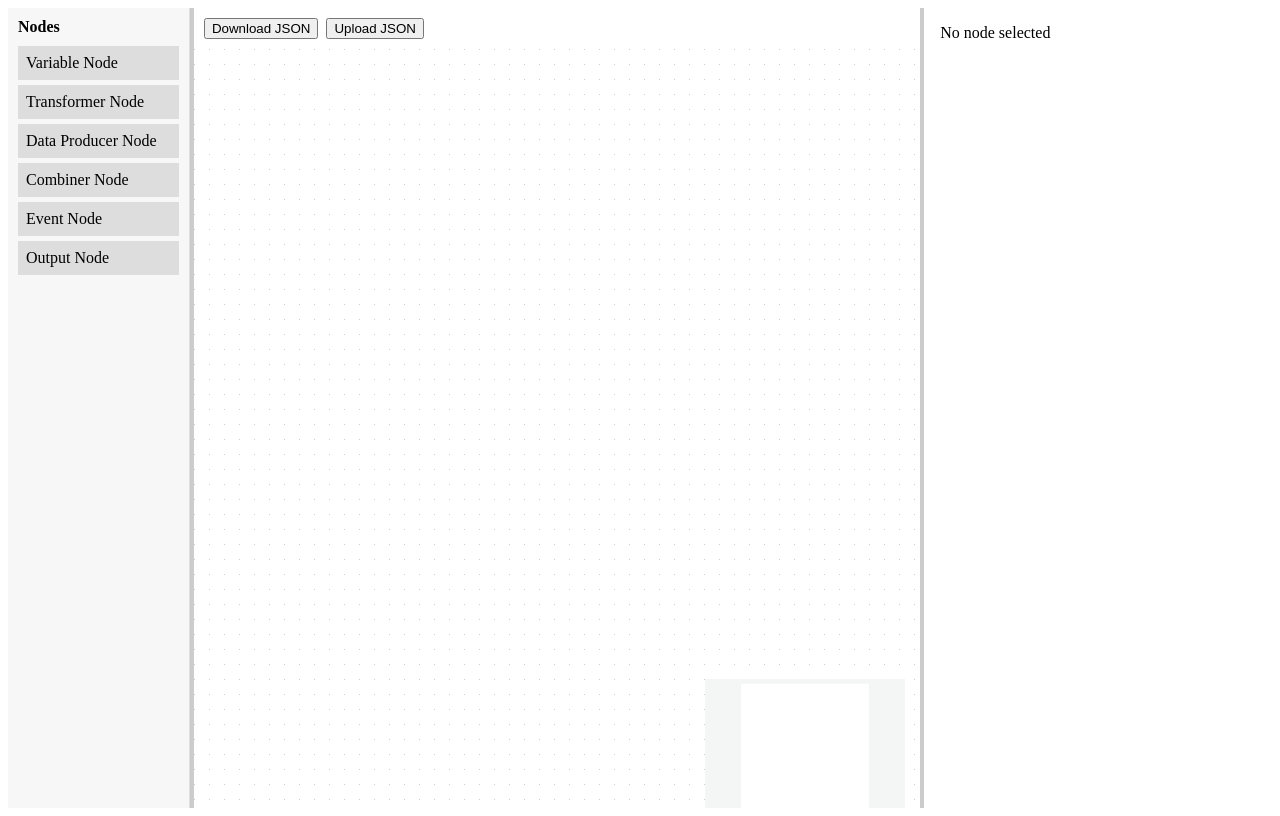
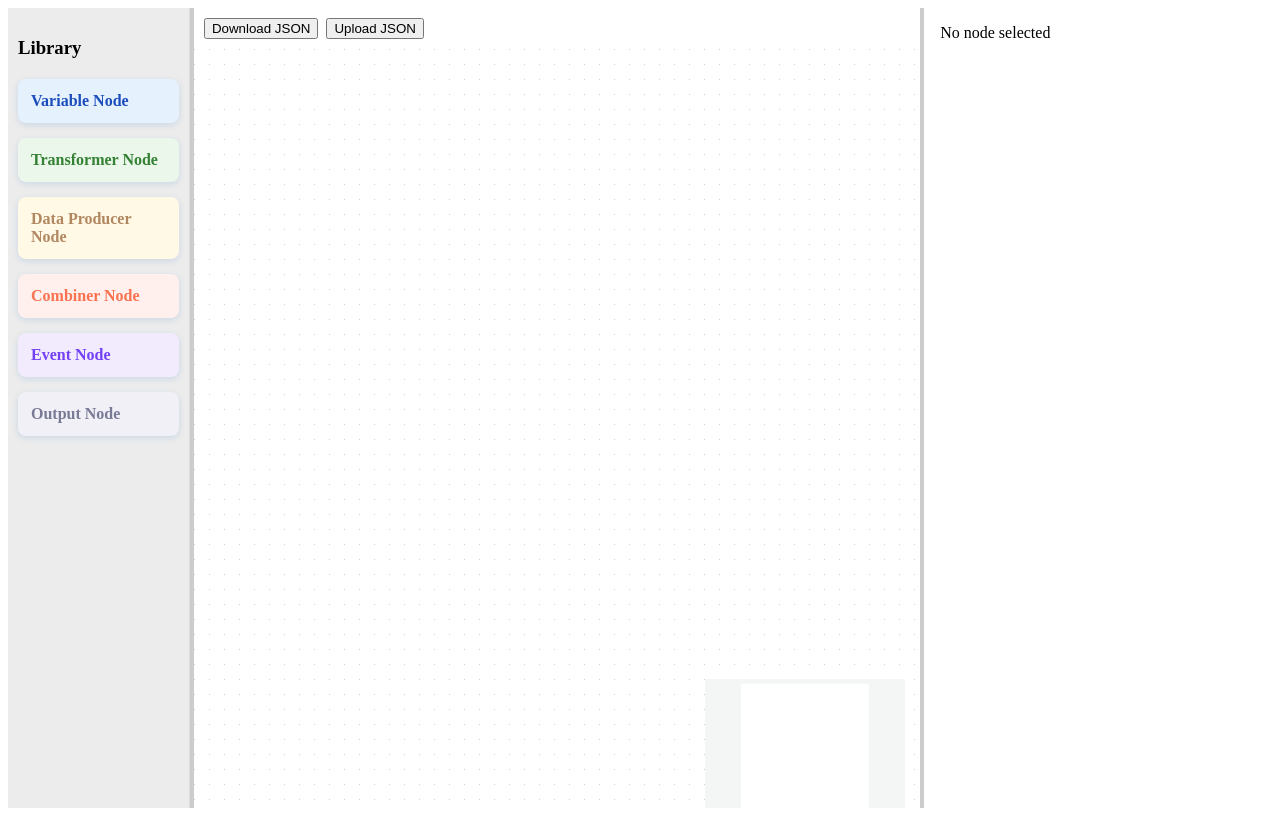
Before and after one commit to Rapid-Project-SRI/Simulation-Designer, a React app: page / in a window 1280 px wide. Built offline with nearby package versions, Linux system fonts and the light colour scheme; the HTML template or start-up script is replaced by a standard one.

Commit message:
sidebar styling

```diff
--- a/src/components/NodeDetails.tsx
+++ b/src/components/NodeDetails.tsx
@@ -34,7 +34,7 @@ const NodeDetails: React.FC = observer(() => {
     const DetailComponent = nodeMap[selected.type][0];
 
     return (
-        <div style={{ padding: 16, display: 'flex', flexDirection: 'column', height: '100%' }}>
+        <div style={{ padding: 16, display: 'flex', flexDirection: 'column', height: '100%', background: '#ECECEC' }}>
             <h2>{nodeMap[selected.type][1]}</h2>
             <h3>Label: </h3>
             <input
--- a/src/components/Sidebar.tsx
+++ b/src/components/Sidebar.tsx
@@ -1,5 +1,6 @@
 // components/SideBar.tsx
 import React from 'react';
+import './SidebarNode.css';
 
 function SideBar() {
   // When dragging starts, store the node type in the dataTransfer object.
@@ -9,52 +10,52 @@ function SideBar() {
   };
 
   return (
-    <aside style={{ padding: 10, background: '#f7f7f7', height: '100%', borderRight: '1px solid #ddd' }}>
-      <div style={{ marginBottom: 10, fontWeight: 'bold' }}>Nodes</div>
+    <aside style={{ padding: 10, background: '#ECECEC', height: '100%', borderRight: '1px solid #ddd' }}>
+      <h3 style={{ marginBottom: 20, fontWeight: 'bold' }}>Library</h3>
       <div
-        style={{ marginBottom: 5, padding: 8, background: '#ddd', cursor: 'grab' }}
+        className="sidebar-node variable"
         onDragStart={(event) => onDragStart(event, 'variableNode')}
         draggable
       >
         Variable Node
       </div>
       <div
-        style={{ marginBottom: 5, padding: 8, background: '#ddd', cursor: 'grab' }}
+        className="sidebar-node transformer"
         onDragStart={(event) => onDragStart(event, 'transformerNode')}
         draggable
       >
         Transformer Node
       </div>
       <div
-        style={{ marginBottom: 5, padding: 8, background: '#ddd', cursor: 'grab' }}
+        className="sidebar-node data-producer"
         onDragStart={(event) => onDragStart(event, 'dataProducerNode')}
         draggable
       >
         Data Producer Node
       </div>
       <div
-        style={{ marginBottom: 5, padding: 8, background: '#ddd', cursor: 'grab' }}
+        className="sidebar-node combiner"
         onDragStart={(event) => onDragStart(event, 'combinerNode')}
         draggable
       >
         Combiner Node
       </div>
       <div
-        style={{ marginBottom: 5, padding: 8, background: '#ddd', cursor: 'grab' }}
+        className="sidebar-node event"
         onDragStart={(event) => onDragStart(event, 'eventNode')}
         draggable
       >
         Event Node
       </div>
       <div
-        style={{ marginBottom: 5, padding: 8, background: '#ddd', cursor: 'grab' }}
+        className="sidebar-node output"
         onDragStart={(event) => onDragStart(event, 'outputNode')}
         draggable
       >
         Output Node
       </div>
       {/* <div
-        style={{ marginBottom: 5, padding: 8, background: '#ddd', cursor: 'grab' }}
+        className="sidebar-node branch"
         onDragStart={(event) => onDragStart(event, 'branchNode')}
         draggable
       >
--- /dev/null
+++ b/src/components/SidebarNode.css
@@ -0,0 +1,39 @@
+.sidebar-node {
+   margin-bottom: 15px;
+   padding: 13px;
+   cursor: grab;
+   border-radius: 8px;
+   box-shadow: 0 2px 6px rgba(21, 101, 192, 0.15);
+   font-weight: bold;
+}
+
+/* Specific node type colors */
+.sidebar-node.variable {
+   background: #E5F2FD;
+   color: #1C4DBD;
+}
+
+.sidebar-node.transformer {
+   background: #EAF7EA;
+   color: #358234;
+}
+
+.sidebar-node.data-producer {
+   background: #FFF9E5;
+   color: #B18761;
+}
+
+.sidebar-node.combiner {
+   background: #FFF0ED;
+   color: #FA7250;
+}
+
+.sidebar-node.event {
+   background: #F2EBFD;
+   color: #7340F5;
+}
+
+.sidebar-node.output {
+   background: #F1F0F6;
+   color: #797A96;
+}
```
